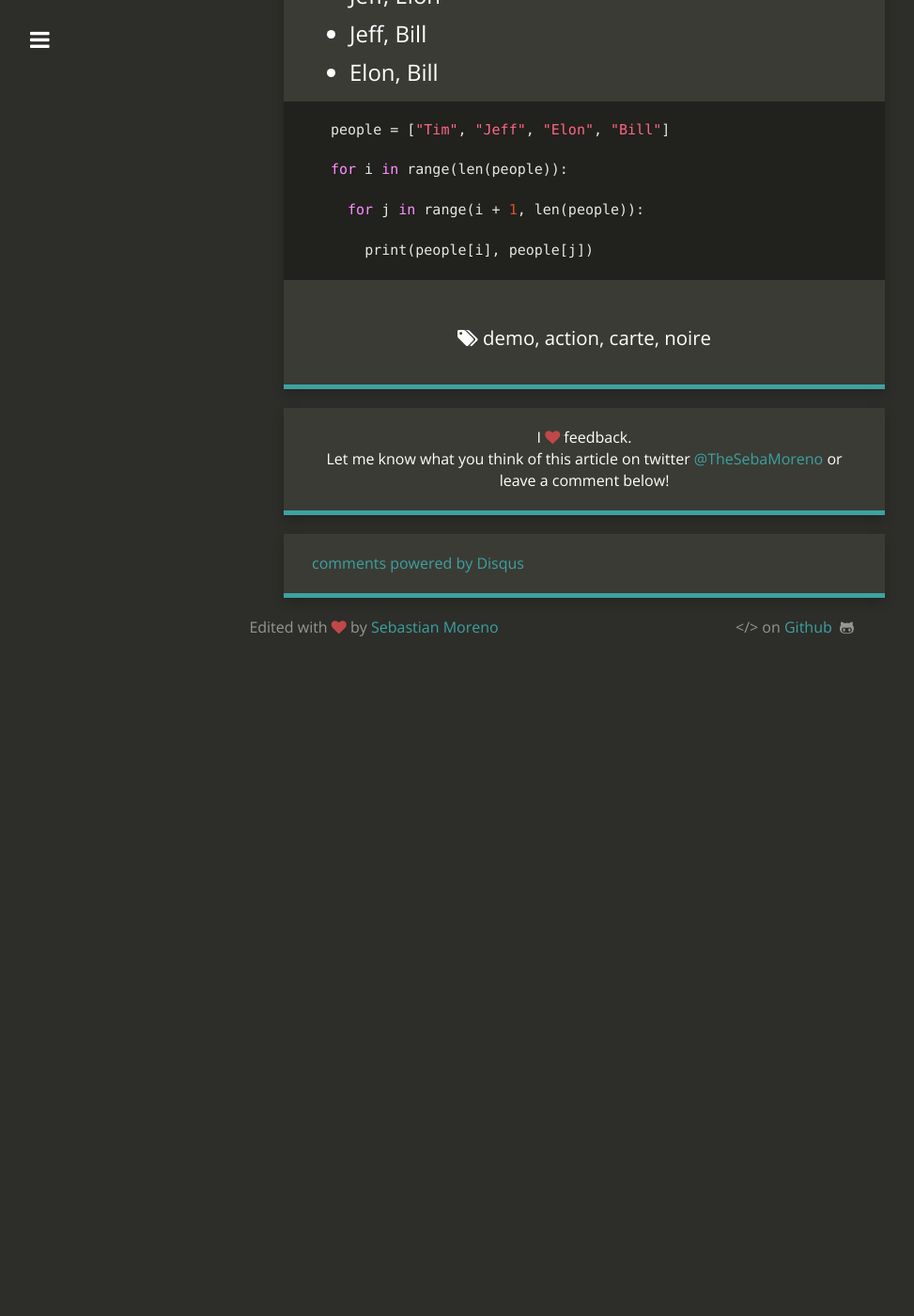
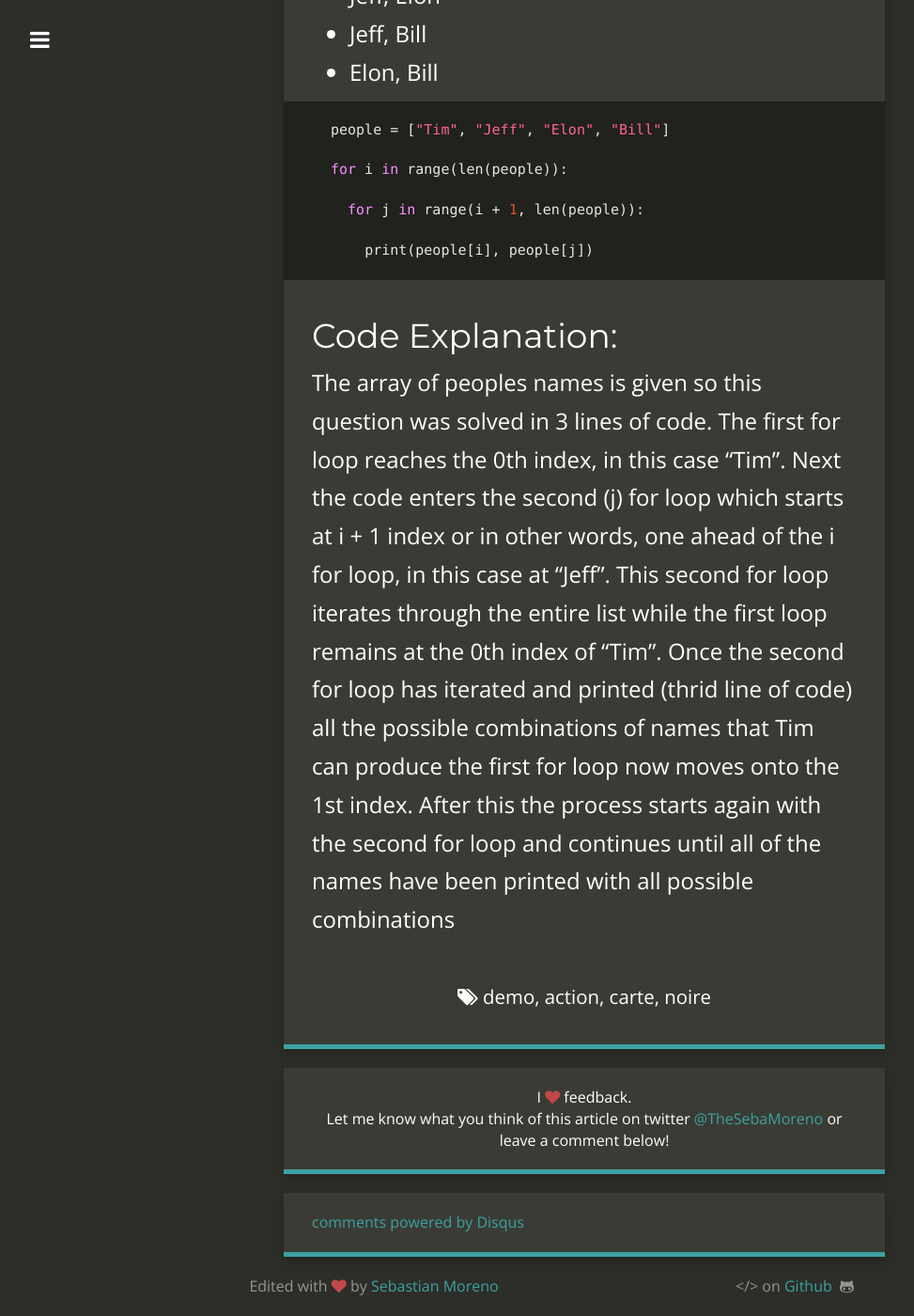
Before and after one commit to sebastian-exe/personal-website, a Jekyll site: the page built from _posts/2020-05-26-print-out-all-possible-pairs.md, in a window 1280 px wide and 1400 px high, scrolled down 779 px. Shown: the whole window at 94% size, without its empty margins (18-991 px from the left). Built offline with Jekyll 4.4.1, drawn with Linux system fonts in a browser that asks for light colours; nearby versions of some CDN libraries; comment, search, counter and statistics services are not loaded; before the commit the page ends 1478 px from its top, so only the background shows below that.

Commit message:
added code explaination for print out all posible pairs

```diff
--- a/_posts/2020-05-26-print-out-all-possible-pairs.md
+++ b/_posts/2020-05-26-print-out-all-possible-pairs.md
@@ -31,3 +31,14 @@ for i in range(len(people)):
 
     print(people[i], people[j])
 {% endhighlight %}
+
+## Code Explanation:
+
+The array of peoples names is given so this question was solved in 3 lines of code.
+The first for loop reaches the 0th index, in this case "Tim". Next the code enters the
+second (j) for loop which starts at i + 1 index or in other words, one ahead of the i for loop,
+in this case at "Jeff". This second for loop iterates through the entire list while the first loop
+remains at the 0th index of "Tim". Once the second for loop has iterated and printed (thrid line of code)
+all the possible combinations of names that Tim can produce the first for loop now moves onto the 1st index.
+After this the process starts again with the second for loop and continues until all of the names have been
+printed with all possible combinations
```
